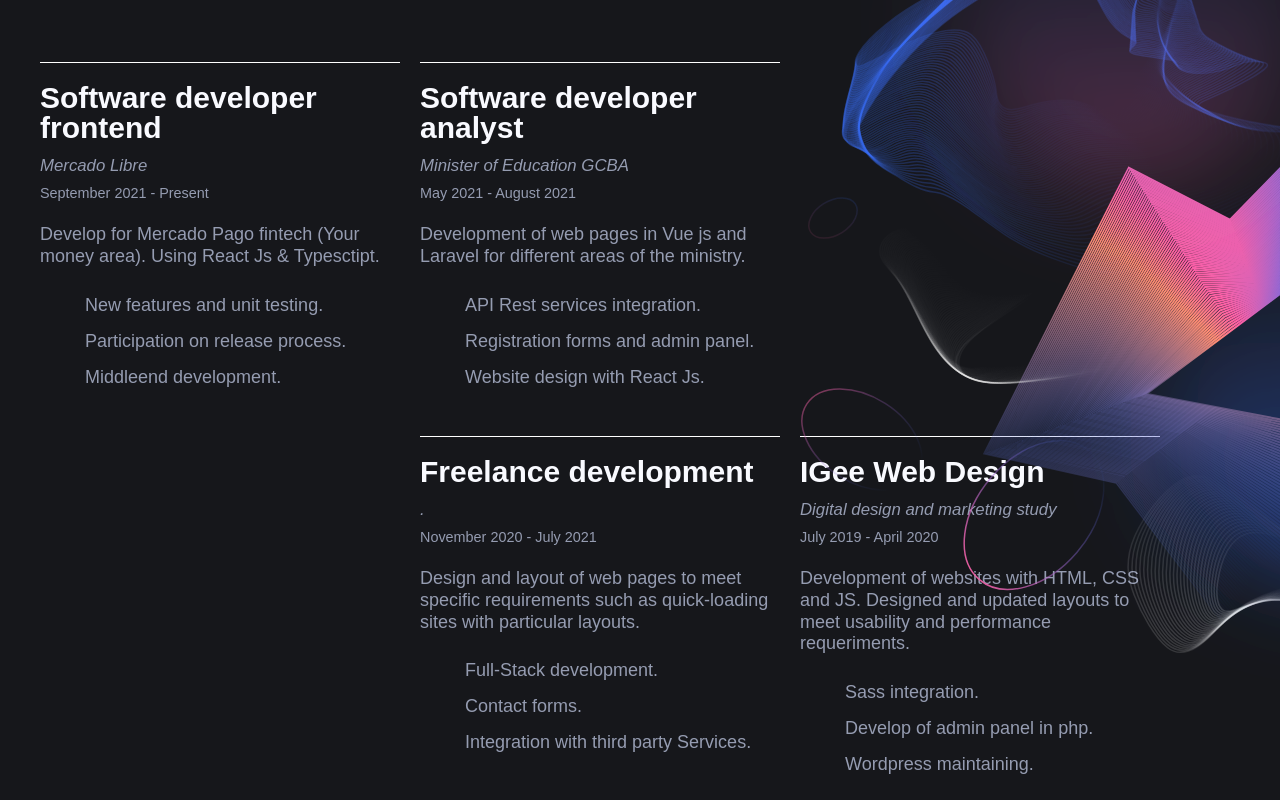
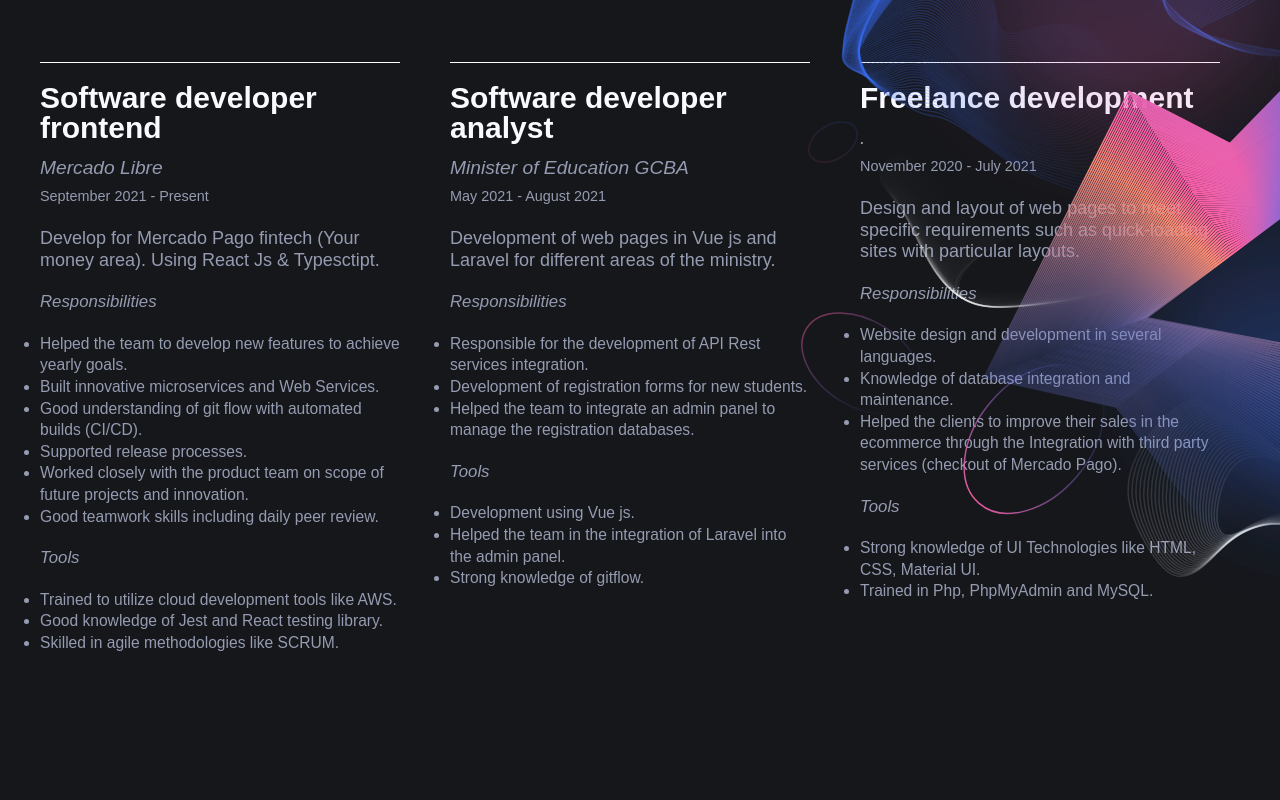
Before and after one commit to MFlorCampos/resumeReactJs, a React app: page / in a window 1280 px wide. Shown: the part 1500-2300 px from the top of the page. Built offline with nearby package versions, Linux system fonts and the light colour scheme; a web font is replaced by a local one.

Commit message:
refactor experiences

```diff
--- a/src/components/work-experience/index.js
+++ b/src/components/work-experience/index.js
@@ -57,6 +57,7 @@ const Styles = css`
     display: flex;
     flex-wrap: wrap;
     padding-top: 50px;
+    justify-content: space-between;
   }
 
   .item-box {
@@ -78,6 +79,25 @@ const Styles = css`
 
       p {
         padding-bottom: 20px;
+        font-size: 1.5rem;
+      }
+
+      .subtitles {
+        padding-bottom: 20px;
+        font-style: italic;
+        font-size: 1.4rem;
+      }
+
+      .bottom-space:last-child {
+        padding-bottom: 20px;
+      }
+
+      ol {
+        list-style: disc;
+
+        li {
+          font-size: 1.3rem;
+        }
       }
     }
 
@@ -96,7 +116,7 @@ const Styles = css`
         }
 
         h4 {
-          font-size: 1.4rem;
+          font-size: 1.6rem;
           color: #959CB1;
           font-weight: 400;
           padding: 0;
@@ -221,54 +241,62 @@ const services = [
   {
     title: "software-dev",
     subtitle: "mercado-libre",
+    responsibilities: "responsibilities",
+    tools: "tools",
     date: "2022",
     text: "mercado-libre-desc",
     items: {
-      first: "api-rest",
-      second: "middleend",
-      third: "react-js",
+      firstMl : "firstMl",
+      secondMl: "secondMl",
+      thirdMl: "thirdMl",
+      fourthMl: "fourthMl",
+      fifthMl: "fifthMl",
+      sixthMl: "sixthMl",
+    },
+    skills: {
+      firstMlT: "first-ml-t",
+      secondMlT: "second-ml-t",
+      thirdMlT: "third-ml-t",
     },
   },
   {
     title: "software-dev-analyst",
     subtitle: "minister",
+    responsibilities: "responsibilities",
+    tools: "tools",
     date: "2021",
     text: "minister-desc",
     items: {
-      first: "services-dev",
-      second: "middlewares",
-      third: "controllers",
+      firstMoe: "firstMoe",
+      secondMoe: "secondMoe",
+      thirdMoe: "thirdMoe",
     },
-  },
-  {
-  },
-  {
+    skills: {
+      firstMoeT: "first-moe-t",
+      secondMoeT: "second-moe-t",
+      thirdMoeT: "third-moe-t",
+    },
   },
   {
     title: "freelance-dev",
     subtitle: "freelance",
+    responsibilities: "responsibilities",
+    tools: "tools",
     date: "2020",
     text: "freelance-desc",
     items: {
-      first: "full-stack",
-      second: "jquery",
-      third: "php",
+      firstF: "firstF",
+      secondF: "secondF",
+      thirdF: "thirdF",
     },
-  },
-  {
-    title: "igee-web-design",
-    subtitle: "company",
-    date: "2019",
-    text: "igee-desc",
-    items: {
-      first: "sass",
-      second: "admin",
-      third: "wp",
+    skills: {
+      firstFT: "first-f-t",
+      secondFT: "second-f-t",
     },
   },
 ];
 
-const Service = ({title, text, subtitle, date, items = {}}) => {
+const Service = ({title, text, subtitle, date, items, responsibilities, tools, skills = {}}) => {
   let { locale } = useParams();
   locale = locale || 'us';
 
@@ -281,7 +309,6 @@ const Service = ({title, text, subtitle, date, items = {}}) => {
     className =  `tem-box ${isOpen ? 'open' : ''}`;
   }, [isOpen]);
 
-
   return title ? (
     <div onClick={handleOpen} className={className}>
       <div className="title-container">
@@ -293,19 +320,21 @@ const Service = ({title, text, subtitle, date, items = {}}) => {
       </div>
         <div className="wrap" >
           <p dangerouslySetInnerHTML={i18n(locale, text)} />
+          <p className="subtitles" dangerouslySetInnerHTML={i18n(locale, responsibilities)} />
           <ol>
-            <li className="flex" >
-              <Logo className="list-icon" />
-              <h4 dangerouslySetInnerHTML={i18n(locale, items.first )} />
-            </li>
-            <li className="flex" >
-              <Logo className="list-icon" />
-              <h4 dangerouslySetInnerHTML={i18n(locale, items.second )} />
-            </li>
-            <li className="flex" >
-              <Logo className="list-icon" />
-              <h4 dangerouslySetInnerHTML={i18n(locale, items.third )} />
-            </li>
+            {
+              Object.keys(items).map((item => (
+                <li className="bottom-space" dangerouslySetInnerHTML={i18n(locale, item )} />
+              )))
+            }
+          </ol>
+          <p className="subtitles" dangerouslySetInnerHTML={i18n(locale, tools)} />
+          <ol>
+            {
+              Object.keys(skills).map((skill => (
+                <li dangerouslySetInnerHTML={i18n(locale, skill )} />
+              )))
+            }
           </ol>
         </div>
     </div> ) : (
--- a/src/i18n/ES.json
+++ b/src/i18n/ES.json
@@ -2,33 +2,54 @@
   "hero-1-title": "Florencia Campos",
   "hero-1-desc": "Frontend Dev",
   "description": "Programadora apasionada por el diseño web y desarrollo de software, me fascinan los desafíos de crear nuevos sistemas y hacer funcionales mis diseños. </br> Soy una persona proactiva que siempre está dispuesta a aprender y brindar ayuda a mis compañeros. </br> Busco la manera de hacer mi código reusable y escalable, trabajé en varios proyectos de forma autónoma diseñando y desarrollando páginas web con diferentes tecnologías como react js, vue y php.",
+  "responsibilities": "Responsabilidades",
+  "tools": "Tools",
   "work-experience": "Experiencia laboral",
   "education": "Educación",
   "software-dev": "Software developer frontend",
   "software-dev-analyst": "Software developer analyst",
   "freelance-dev": "Desarrollo freelance",
-  "igee-web-design": "IGee Web Design",
+
   "mercado-libre": "Mercado Libre",
   "minister": "Ministerio de educación GCBA",
   "freelance": ".",
-  "company": "Estudio de diseño y marketing digital",
+
   "2022": "Septiembre 2021 - Actualidad",
   "2021": "Mayo 2021 - Agosto 2021",
   "2020": "Noviembre 2020 - Julio 2021",
-  "2019": "Julio 2019 - Abril 2020",
+
   "mercado-libre-desc": "Desarrollo de interfaces y lógica para Mercado Pago, área Bitácora.",
   "minister-desc": "Desarrollo de páginas web utilizando Vue js y Laravel.",
   "freelance-desc": "Diseño y desarrollo de páginas web en Wordpress. Diseño web utilizando Bootstrap y Js.",
-  "igee-desc": "Desarrollo de páginas web con HTLM, CSS y JS.",
-  "api-rest": "Integración de servicios de API Rest utilizando Typescript.",
-  "middleend": "Manejo de Middle-end.",
-  "services-dev": "Creación de servicios.",
-  "middlewares": "Desarrollo de middlewares.",
-  "controllers": "Integración de controladores.",
-  "react-js": "Desarrollo en React Js",
-  "full-stack": "Desarrollo Full-stack.",
-  "php": "Desarrollo de lógica backend en php.",
-  "jquery": "Desarrollo utilizando Jquery.",
+
+  "firstMl": "Helped the team to develop new features to achieve yearly goals.",
+  "secondMl": "Built innovative microservices and Web Services.",
+  "thirdMl": "Good understanding of git flow with automated builds (CI/CD).",
+  "fourthMl": "Supported release processes.",
+  "fifthMl": "Worked closely with the product team on scope of future projects and innovation.",
+  "sixthMl": "Good teamwork skills including daily peer review.",
+
+  "firstMoe": "Responsible for the development of API Rest services integration.",
+  "secondMoe": "Development of registration forms for new students.",
+  "thirdMoe": "Helped the team to integrate an admin panel to manage the registration databases.",
+
+  "firstF": "Website design and development in several languages.",
+  "secondF": "Knowledge of database integration and maintenance.",
+  "thirdF": "Helped the clients to improve their sales in the ecommerce through the Integration with third party services (checkout of Mercado Pago).",
+  "fourthF": "Skilled in graphic design tools.",
+
+  "firstMlT": "Trained to utilize cloud development tools like AWS.",
+  "secondMlT": "Good knowledge of Jest and React testing library.",
+  "thirdMlT": "Skilled in agile methodologies like SCRUM.",
+
+  "firstMoeT": "Development using Vue js.",
+  "secondMoeT": "Helped the team in the integration of Laravel into the admin panel.",
+  "thirdMoeT": "Strong knowledge of gitflow.",
+
+
+  "firstFT": "Strong knowledge of UI Technologies like HTML, CSS, Material UI.",
+  "secondFT": "Trained in Php, PhpMyAdmin and MySQL.",
+
   "bachelor": "Bachillerato en Ciencias Natulares.",
   "udemy": "Full Stack Javascript developer",
   "education-it": "Javascript Developer",
--- a/src/i18n/US.json
+++ b/src/i18n/US.json
@@ -1,37 +1,55 @@
 {
   "hero-1-title": "Florencia Campos",
   "hero-1-desc": "Frontend Dev",
-  "description": "Hi there :)</br> My name is Flor. I'm a web development frontend and loving to work with React Js. Currently employed by Mercado Libre where I write code and slap my keyboard until everything works. </br> Nice to meet you!",
+  "description": "Hi there :)</br> My name is Flor. I'm a passionate software developer with 2+ years of experience in software development. Skilled in React Js, Node Js and Typescript.",
   "work-experience": "Work experience",
   "education": "Education",
+  "responsibilities": "Responsibilities",
+  "tools": "Tools",
   "software-dev": "Software developer frontend",
   "software-dev-analyst": "Software developer </br>analyst",
   "freelance-dev": "Freelance development",
-  "igee-web-design": "IGee Web Design",
+
   "mercado-libre": "Mercado Libre",
   "minister": "Minister of Education GCBA",
   "freelance": ".",
-  "company": "Digital design and marketing study",
+
   "2022": "September 2021 - Present",
   "2021": "May 2021 - August 2021",
   "2020": "November 2020 - July 2021",
-  "2019": "July 2019 - April 2020",
+
   "mercado-libre-desc": "Develop for Mercado Pago ﬁntech (Your money area). Using React Js & Typesctipt.",
   "minister-desc": "Development of web pages in Vue js and Laravel for different areas of the ministry.",
   "freelance-desc": "Design and layout of web pages to meet specific requirements such as quick-loading sites with particular layouts.",
-  "igee-desc": "Development of websites with HTML, CSS and JS. Designed and updated layouts to meet usability and performance requeriments.",
-  "api-rest": " New features and unit testing.",
-  "middleend": "Participation on release process.",
-  "react-js": "Middleend  development.",
-  "services-dev": "API Rest services integration.",
-  "middlewares": "Registration forms and admin panel.",
-  "controllers": "Website design with React Js.",
-  "full-stack": "Full-Stack development.",
-  "php": "Integration with third party Services.",
-  "jquery": "Contact forms.",
-  "sass":"Sass integration.",
-  "admin":"Develop of admin panel in php.",
-  "wp":"Wordpress maintaining.",
+
+  "firstMl": "Helped the team to develop new features to achieve yearly goals.",
+  "secondMl": "Built innovative microservices and Web Services.",
+  "thirdMl": "Good understanding of git flow with automated builds (CI/CD).",
+  "fourthMl": "Supported release processes.",
+  "fifthMl": "Worked closely with the product team on scope of future projects and innovation.",
+  "sixthMl": "Good teamwork skills including daily peer review.",
+
+  "firstMoe": "Responsible for the development of API Rest services integration.",
+  "secondMoe": "Development of registration forms for new students.",
+  "thirdMoe": "Helped the team to integrate an admin panel to manage the registration databases.",
+
+  "firstF": "Website design and development in several languages.",
+  "secondF": "Knowledge of database integration and maintenance.",
+  "thirdF": "Helped the clients to improve their sales in the ecommerce through the Integration with third party services (checkout of Mercado Pago).",
+  "fourthF": "Skilled in graphic design tools.",
+
+  "firstMlT": "Trained to utilize cloud development tools like AWS.",
+  "secondMlT": "Good knowledge of Jest and React testing library.",
+  "thirdMlT": "Skilled in agile methodologies like SCRUM.",
+
+  "firstMoeT": "Development using Vue js.",
+  "secondMoeT": "Helped the team in the integration of Laravel into the admin panel.",
+  "thirdMoeT": "Strong knowledge of gitflow.",
+
+
+  "firstFT": "Strong knowledge of UI Technologies like HTML, CSS, Material UI.",
+  "secondFT": "Trained in Php, PhpMyAdmin and MySQL.",
+
   "bachelor": "Bachelor degree in natural ciences",
   "udemy": "Full Stack Javascript developer",
   "education-it": "Javascript Developer",
```
